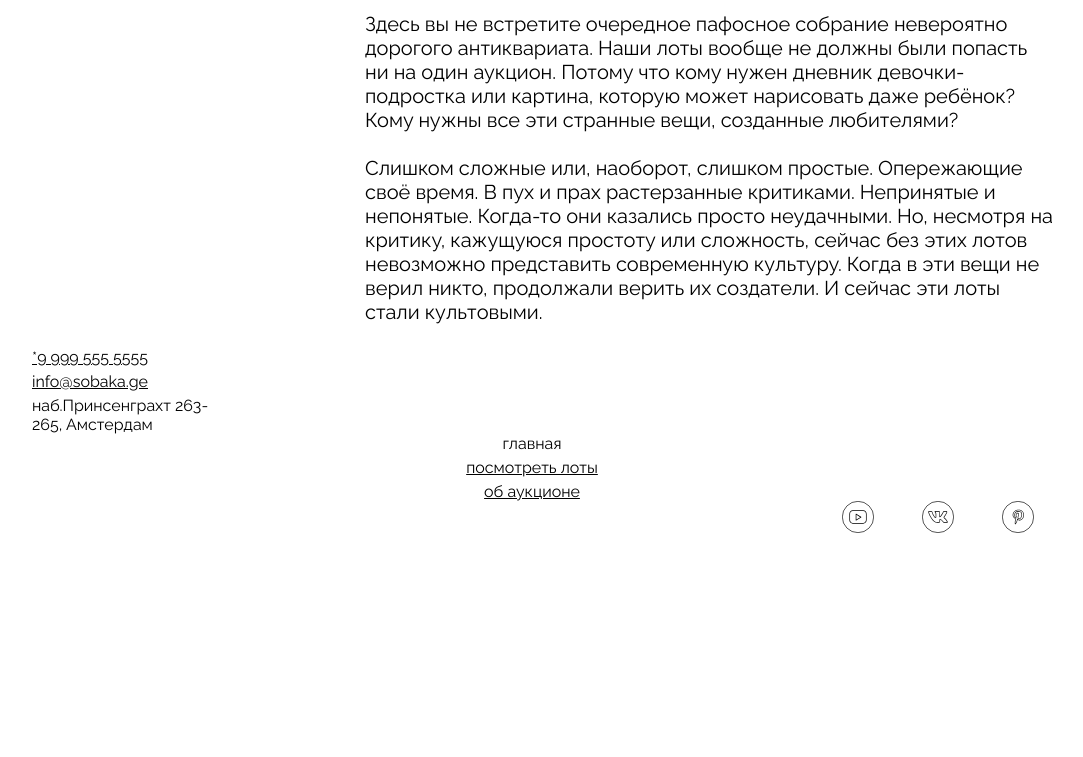
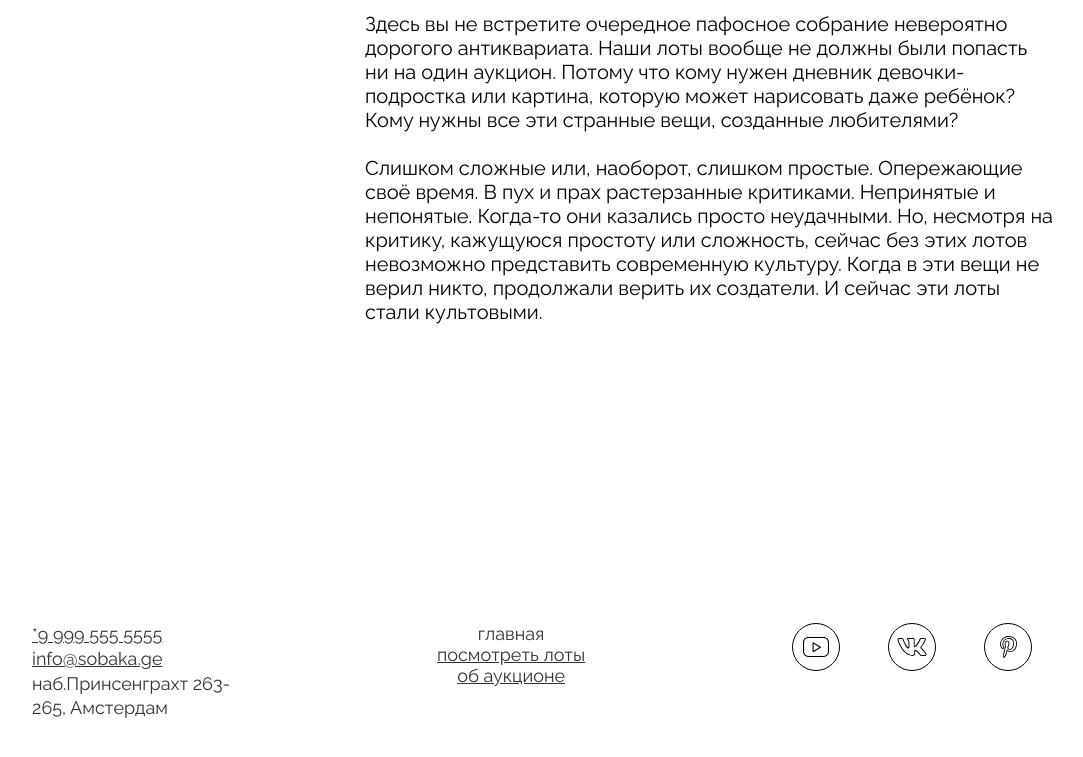
Before and after one commit to mothering-coder/ono-tebe-nado-fd, a plain HTML site: page index.html in a window 1280 px wide. Shown: the part 2436-3193 px from the top of the page, without its empty margins (108-1191 px from the left). Before the commit the page ends 2985 px from the top, so only its background shows below. Drawn offline with Linux system fonts and the light colour scheme.

Commit message:
добавлен файл

```diff
--- a/index.html
+++ b/index.html
@@ -17,10 +17,10 @@
             <a class="header_link">главная</a>
           </li>
           <li class="header_link-list-item">
-            <a class="header_link" href="#0">посмотреть лоты</a>
+            <a class="header_link" href="#lot">посмотреть лоты</a>
           </li>
           <li class="header_link-list-item">
-            <a class="header_link" href="0">об аукционе</a>
+            <a class="header_link" href="#about">об аукционе</a>
           </li>
         </ul>
       </nav>
@@ -51,7 +51,7 @@
           </div>
         </div>
       </section>
-      <section class="lots">
+      <section id="lot" class="lots">
             <h2 class="lots_title">Лоты</h2>
             <ul class="lots_card-list">
               <li class="lots_card-list-item">
@@ -98,7 +98,7 @@
             alt="Логотип компании"
             />
           </div>
-        <div class="about_column">
+        <div id="about" class="about_column">
           <h2 class="about_title">Об аукционе</h2>
           <p class="about_text">
               Здесь вы не встретите очередное пафосное собрание невероятно
@@ -121,26 +121,31 @@
       </section>
     <footer>
       <adress class="footer_adress">
-        <a class="footer_adress-link" href="tel:+99995555555">*9 999 555 5555</a>
+        <div class="footer_left">
+          <a class="footer_adress-link" href="tel:+99995555555">*9 999 555 5555</a>
           <a class="footer_adress-link" href="mailto:info@sobaka.ge">info@sobaka.ge</a>
           <a class="footer_adress-link">наб.Принсенграхт 263-<br>265, Амстердам</a>
+        </div>
       </adress>
       <nav class="footer_menu">
+        <div class="footer_center">
         <ul class="footer_link-list">
           <li class="footer_link-list-item">
             <a class="footer_link">главная</a>
           </li>
           <li class="footer_link-list-item">
-            <a class="footer_link" href="#0">посмотреть лоты</a>
+            <a class="footer_link" href="#lot">посмотреть лоты</a>
           </li>
           <li class="footer_link-list-item">
-            <a class="footer_link" href="0">об аукционе</a>
+            <a class="footer_link" href="#about">об аукционе</a>
           </li>
         </ul>
+        </div>
       </nav>
       <social class="footer_social">
+        <div class="footer_right">
         <ul class="footer_social-list">
-          <li class="]footer_social-item">
+          <li class="footer_social-item">
             <a class="footer_link-social">
               <img
               class="footer_logo-youtube"
@@ -168,6 +173,7 @@
             </a>
           </li>
         </ul>
+        </div>
       </social>
     </footer>
   </body>
--- a/styles/global.css
+++ b/styles/global.css
@@ -36,3 +36,7 @@ img {
 button {
   font: inherit;
 }
+
+html {
+  scroll-behavior: smooth;
+}
--- a/styles/style.css
+++ b/styles/style.css
@@ -211,7 +211,7 @@ button {
 }
 
 .about {
-    padding: 120px 24px 0 71px;
+    padding: 120px 24px 180px 71px;
 }
 
 .about_content {
@@ -261,42 +261,52 @@ button {
     line-height: 120%;
 }
 
-.footer {
-    display: grid;
-    grid-template-columns: 1fr min-content 1fr;
-    width: 100%;
-    align-items: center;
-    padding: 180px 50px 80px;
+footer {
+    display: flex;
+    justify-content: space-between;
+    align-items: flex-start;
+    padding: 95px 50px 100px 0;
+    color: #333;
 }
 
-.footer_adress {
+.footer_left,
+.footer_center,
+.footer_right {
     display: flex;
     flex-direction: column;
-    gap: 5px;
+    align-items: flex-start;
+}
+
+.footer_adress-link {
+    display: block;
     margin-left: 50px;
+    color: #333;
+    font-size: 18px;
+    line-height: 24.3px;
 }
 
 .footer_link-list {
-    display: flex;
-    flex-direction: column;
-    width: 100%;
-    justify-content: center;
-    align-items: center;
-    gap: 5px;
     list-style: none;
+    padding: 0;
+    margin: 0;
 }
 
- .footer_social {
-    float: right;
-    width: 240px;
-    height: 48px;
+.footer_link {
+    display: block;
+    color: #333;
+    font-size: 18px;
+    text-align: center;
 }
 
 .footer_social-list {
     display: flex;
+    gap: 48px;
     list-style: none;
-    padding: 0;
-    margin: 0;
-    gap: 48px;
-    padding-right: 48px;
 }
+
+.footer_logo-youtube,
+.footer_logo-vk,
+.footer_logo-pinterest {
+    width: 48px;
+    height: 48px;
+}
```
Also changed, not shown: 1 other file.
